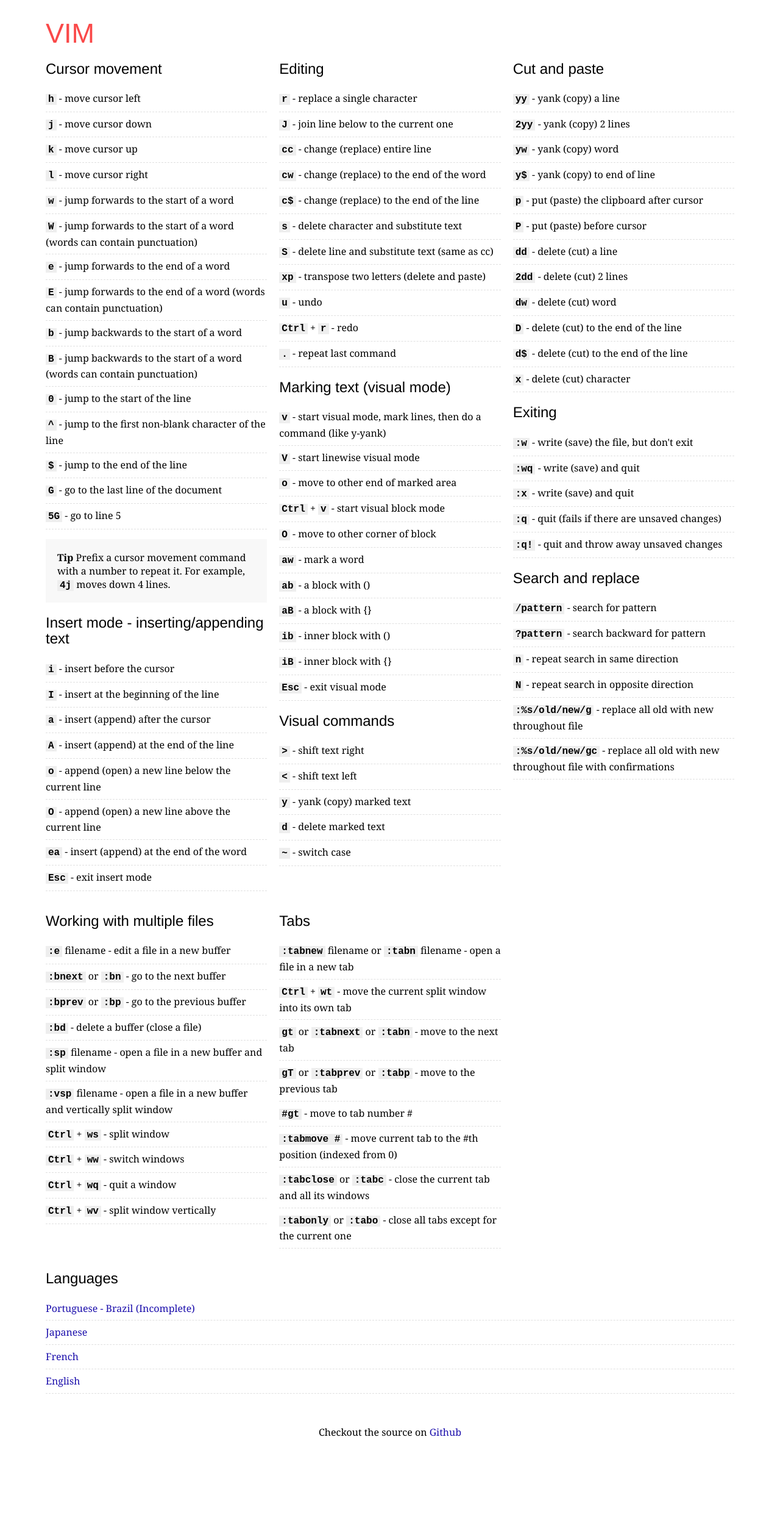
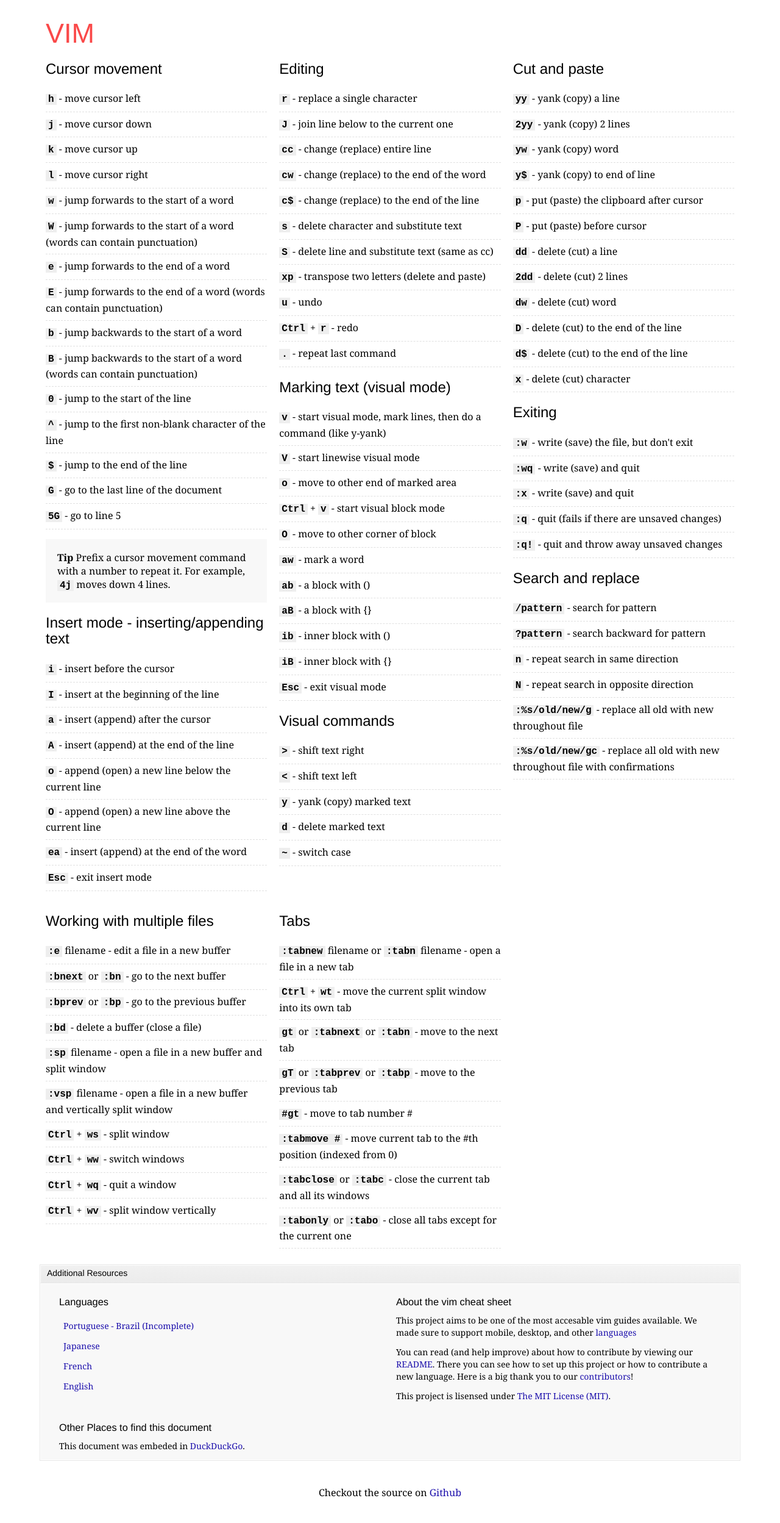
Before and after one commit to rtorr/vim-cheat-sheet, a Jekyll site: the page built from index.html, in a window 1280 px wide. Shown: the whole page at 61% size. Built offline with Jekyll 4.4.1, drawn with Linux system fonts in a browser that asks for light colours; before the commit the page ends 2399 px from its top, so only the background shows below that.

Commit message:
adding Additional Resources

```diff
--- a/_layouts/page.html
+++ b/_layouts/page.html
@@ -142,20 +142,42 @@
       </ul>
     </div>
   </div> <!-- end grid-block -->
-  <div id="languages">
+
   <div class="grid-block">
-      <div class="grid-1">
-        <h2>Languages</h2>
+    <div class="box">
+      <div class="box-header">
+        <h2 id="languages">Additional Resources</h2>
+      </div>
+      <div class="box-body">
+        <div class="grid-block">
+          <div class="grid-lg-1-2">
+            <h3 id="languages">Languages</h3>
             <ul>
               {% for page in site.pages %}
                 {% if page.title %}<li><a class="page-link" href="{{ page.url | prepend: site.baseurl }}">{{ page.title }}</a></li>{% endif %}
               {% endfor %}
             </ul>
           </div>
+          <div class="grid-lg-1-2">
+            <h3>About the vim cheat sheet</h3>
+            <p>This project aims to be one of the most accesable vim guides available. We made sure to support mobile, desktop, and other <a href="#languages">languages</a></p>
+            <p>You can read (and help improve) about how to contribute by viewing our <a href="https://github.com/rtorr/vim-cheat-sheet/blob/master/README.md" target="_blank">README</a>.
+              There you can see how to set up this project or how to contribute a new language. Here is a big thank you to our <a href="https://github.com/rtorr/vim-cheat-sheet/graphs/contributors" target="_blank">contributors</a>!</p>
+            <p>This project is lisensed under <a href="https://github.com/rtorr/vim-cheat-sheet/blob/master/License.txt" target="_blank">The MIT License (MIT)</a>.</p>
           </div>
-  </div><!-- end grid-block/languages -->
+        </div>
+        <div class="grid-block">
+          <div class="grid-lg-1-2">
+            <h3>Other Places to find this document</h3>
+            <p>This document was embeded in <a href="https://duckduckgo.com/?q=vim+cheat+sheet" target="_blank">DuckDuckGo</a>.</p>
+          </div>
+        </div>
+      </div>
+    </div>
+  </div>
+
   <div id="footer" class="grid-block">
-    <p>Checkout the source on <a href="https://github.com/rtorr/vim-cheat-sheet">Github</a></p>
+    <p>Checkout the source on <a href="https://github.com/rtorr/vim-cheat-sheet" target="_blank">Github</a></p>
   </div>
 </div> <!-- end container -->
 <script type="text/javascript">
--- a/css/main.css
+++ b/css/main.css
@@ -21,7 +21,7 @@
   width: 100%;
 }
 
-.grid-block, .grid-1, .grid-lg-1-3 {
+.grid-block, .grid-1, .grid-lg-1-2, .grid-lg-1-3 {
   display: inline-block;
   float: left;
   letter-spacing: normal;
@@ -29,15 +29,15 @@
   vertical-align: top;
   word-spacing: normal;
   text-rendering: auto;
+  width: 100%;
   zoom: 1;
-}
-
-.grid-1 {
-  width: 100%;
 }
 
 /*Large*/
 @media screen and (min-width: 64em){
+  .grid-lg-1-2 {
+    width: 50%;
+  }
   .grid-lg-1-3 {
     width: 33.3333%;
   }
@@ -83,6 +83,11 @@
 
 a:hover {
   text-decoration: underline;
+}
+
+p {
+  margin: 12px 0;
+  line-height: 20px;
 }
 
 ul {
@@ -146,3 +151,42 @@
 .ja kbd {
   font-size: 16px;
 }
+
+.box {
+  background: #f8f8f8;
+  border: 1px solid #E7E7E7;
+  margin: 10px 0;
+  width: 100%;
+}
+
+.box-header {
+  background-image: -o-linear-gradient(-89deg, #F4F4F4 0%, #EBEBEB 100%);
+  background-image: -moz-linear-gradient(-89deg, #F4F4F4 0%, #EBEBEB 100%);
+  background-image: -ms-linear-gradient(-89deg, #F4F4F4 0%, #EBEBEB 100%);
+  background-image: linear-gradient(-179deg, #F4F4F4 0%, #EBEBEB 100%);
+  border: 1px solid #fff;
+  border-bottom: 1px solid #E7E7E7;
+  height: 30px;
+  padding: 0px 10px;
+}
+
+.box-header h2{
+  font-size: 14px;
+  margin: 5px 0;
+}
+
+.box-body {
+  border: 1px solid #fff;
+  font-size: 14px;
+  padding: 0px 10px;
+  display: block;
+  clear: both;
+  overflow: hidden;
+}
+
+.box-body li {
+  border-bottom: none;
+  line-height: inherit;
+  list-style-type: none;
+  padding: 7px 7px;
+}
```
Lines whose indentation alone changed are shown as unchanged.
